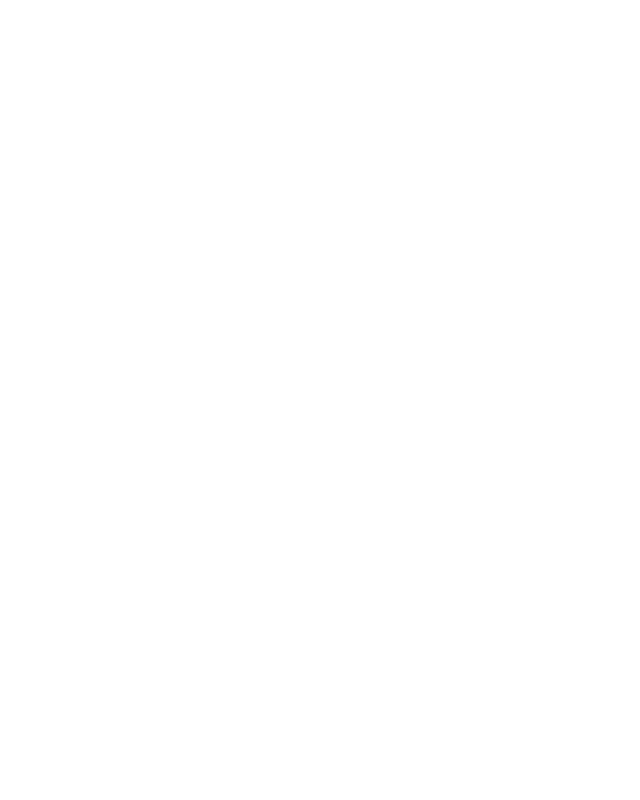
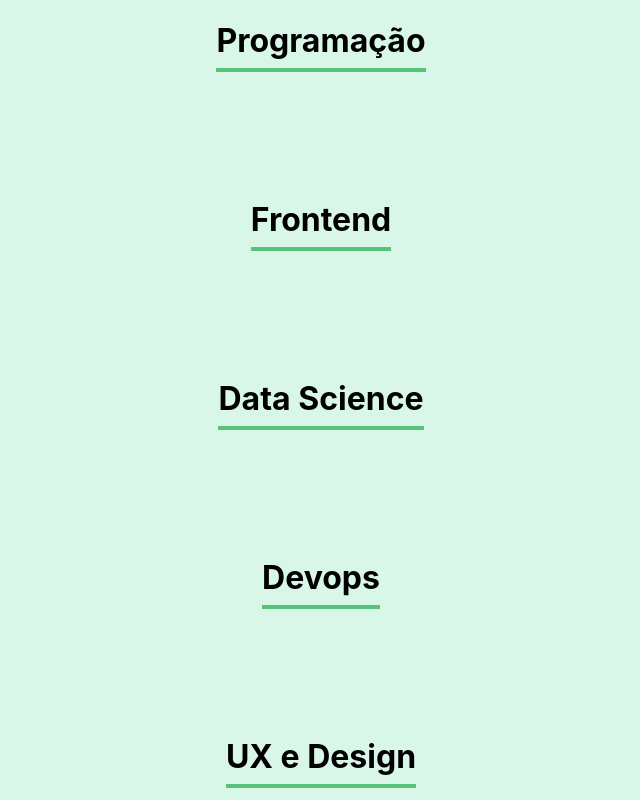
Before and after one commit to renawmontanari/organo, a React (Create React App) app: page / in a window 1280 px wide. Shown: the part 1520-2320 px from the top of the page, without its empty margins (319-959 px from the left). Before the commit the page ends 1477 px from the top, so only its background shows below. Built offline with nearby package versions, Linux system fonts and the light colour scheme.

Commit message:
componente-time

```diff
--- a/src/App.js
+++ b/src/App.js
@@ -1,6 +1,7 @@
 import { useState } from "react";
 import Banner from "./componentes/Banner";
 import Formulario from "./componentes/Formulario";
+import Time from "./componentes/Time";
 
 function App() {
 
@@ -17,8 +18,15 @@
       <Formulario
         aoColaboradorCadastrado={colaborador => aoNovoColaboradorAdicioando(colaborador)}
       />
+      <Time nome="Programação" />
+      <Time nome="Frontend" />
+      <Time nome="Data Science" />
+      <Time nome="Devops" />
+      <Time nome="UX e Design" />
+      <Time nome="Mobile" />
+      <Time nome="Inovação e Gestão" />
     </div>
   );
-}
+};
 
 export default App;
--- /dev/null
+++ b/src/componentes/Time/Time.css
@@ -0,0 +1,12 @@
+.time {
+    text-align: center;
+    padding: 32px;
+    background-color: #D9F7E9;
+}
+
+.time h3 {
+    font-size: 32px;
+    display: inline-block;
+    padding-bottom: 8px;
+    border-bottom: 4px solid #57C278;
+}
--- /dev/null
+++ b/src/componentes/Time/index.js
@@ -0,0 +1,11 @@
+import './Time.css';
+
+const Time = (props) => {
+    return (
+        <section className='time'>
+            <h3>{props.nome}</h3>
+        </section>
+    );
+};
+
+export default Time;
```
